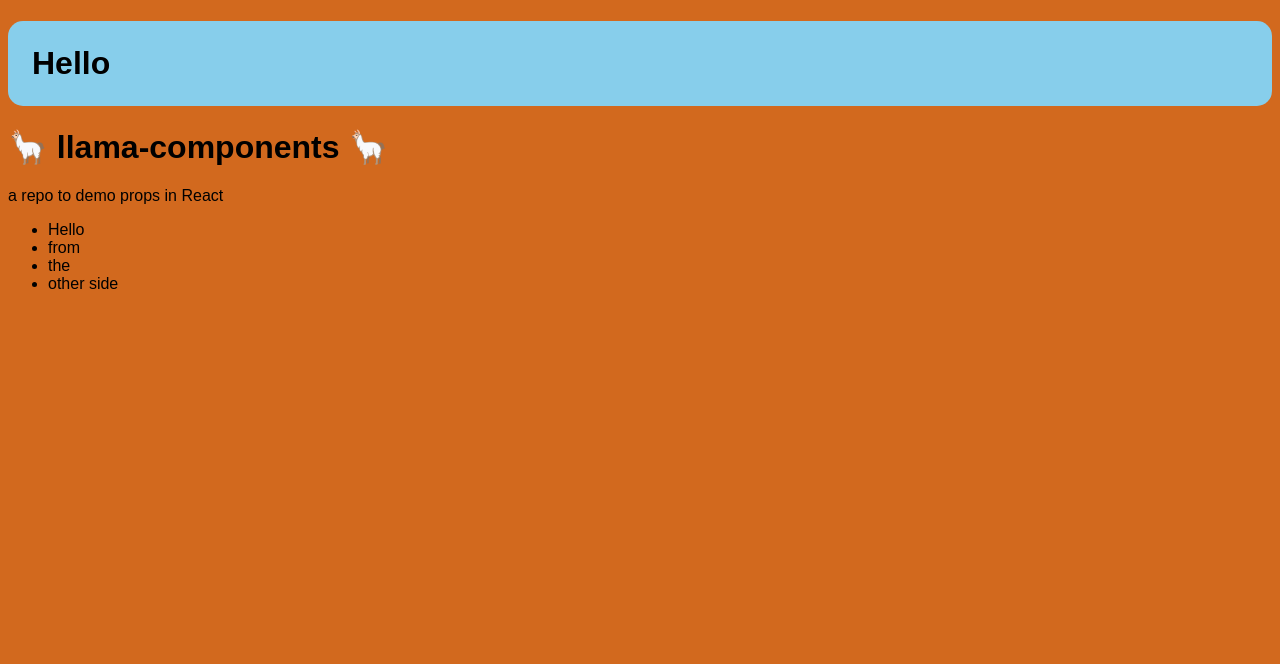
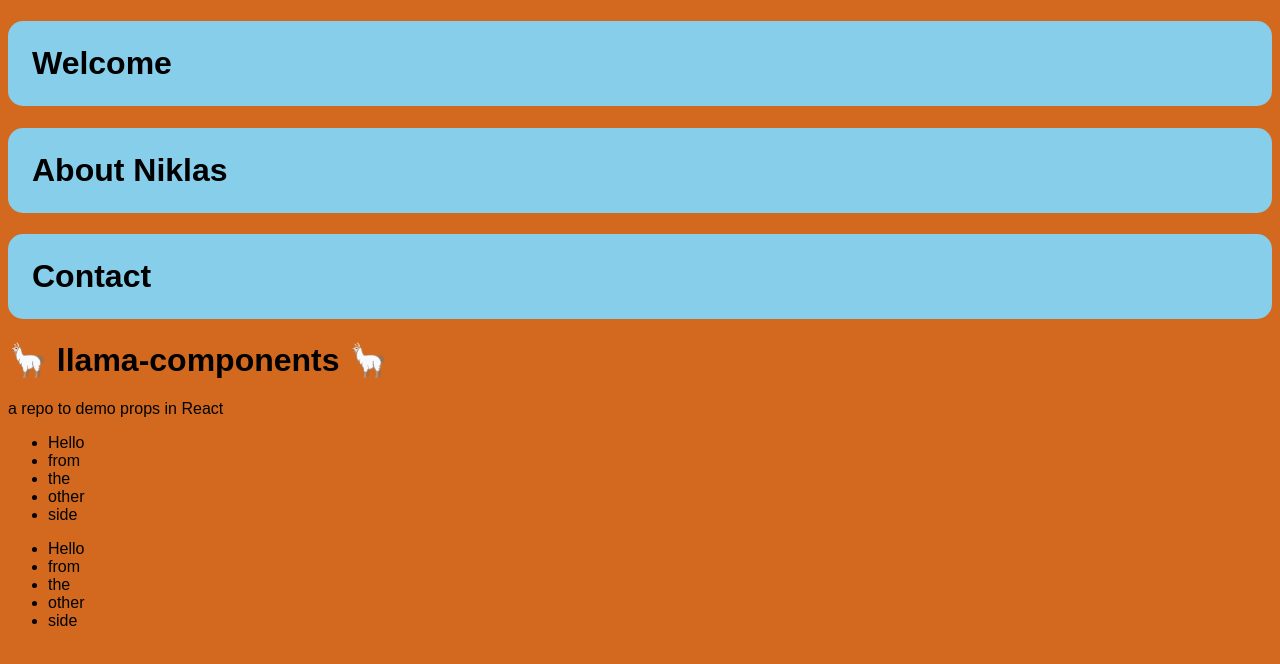
Before and after one commit to niklas-mardby/llama-components, a React (Vite) app: page / in a window 1280 px wide. Shown: the top 664 px of the page. Built offline with nearby package versions, Linux system fonts and the light colour scheme.

Commit message:
Added props to Header

```diff
--- a/src/App.tsx
+++ b/src/App.tsx
@@ -3,11 +3,16 @@ import Header from "./components/Header/Header";
 import List from "./components/List/List";
 
 function App() {
+	const welcomeTitle = "Welcome";
+
 	return (
 		<>
-			<Header />
+			<Header title={welcomeTitle} />
+			<Header title="About Niklas" />
+			<Header title="Contact" />
 			<h1>🦙 llama-components 🦙</h1>
 			<p>a repo to demo props in React</p>
+			<List />
 			<List />
 		</>
 	);
--- a/src/components/Header/Header.tsx
+++ b/src/components/Header/Header.tsx
@@ -1,9 +1,11 @@
 import "./Header.scss";
 
-const Header = () => {
-	const x = "Hello";
+type HeaderProps = {
+	title: string;
+};
 
-	return <h1 className="Header">{x}</h1>;
+const Header = ({ title }: HeaderProps) => {
+	return <h1 className="Header">{title}</h1>;
 };
 
 export default Header;
--- a/src/components/List/List.tsx
+++ b/src/components/List/List.tsx
@@ -4,7 +4,8 @@ const List = () => {
 			<li>Hello</li>
 			<li>from</li>
 			<li>the</li>
-			<li>other side</li>
+			<li>other</li>
+			<li>side</li>
 		</ul>
 	);
 };
```
